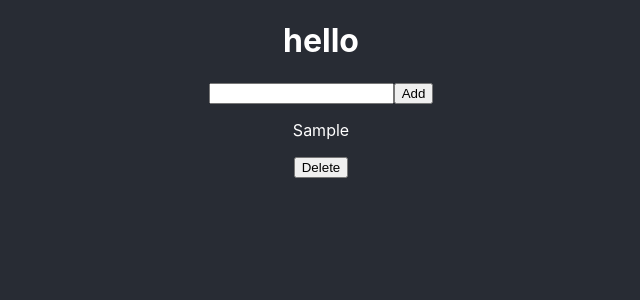
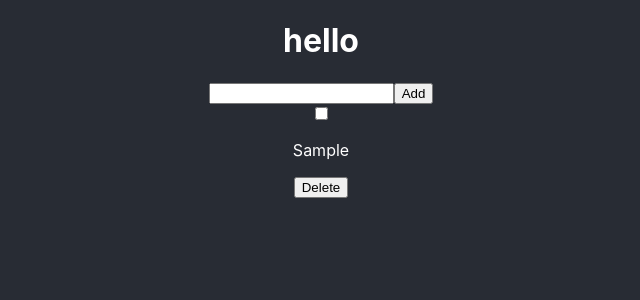
Before and after one commit to Noorieee/checklist, a React (Create React App) app: page / in a window 1280 px wide. Both pictures are taken after typing "Sample" into the empty fields and a click on the button "Add". Shown: the top 300 px of the page, without its empty margins (319-959 px from the left). Built offline with nearby package versions, Linux system fonts and the light colour scheme.

Commit message:
add a checkbox to the checklist item and css styles on change

```diff
--- a/src/App.css
+++ b/src/App.css
@@ -36,3 +36,7 @@
     transform: rotate(360deg);
   }
 }
+
+.checked {
+  text-decoration: line-through;
+}
--- a/src/components/Checklist/index.tsx
+++ b/src/components/Checklist/index.tsx
@@ -73,6 +73,12 @@ const Checklist = () => {
         }
     }
 
+    const checkedBox = (index: number, checked: boolean) => {
+        const newList = [...list]
+        newList[index].checked = checked
+        setList(newList)
+    }
+
     return (
         <div>
             <h1>hello</h1>
@@ -85,7 +91,8 @@ const Checklist = () => {
             <button onClick={() => {addItem()}}>Add</button>
             {list.map((item, index) => (
                 <div key={`${item.label}-${index}`}>
-                    <ChecklistItem label={item.label} checked={item.checked}/>
+                    <input type="checkbox" checked={item.checked} onChange={(event) => {checkedBox(index, event.target.checked)}}></input>
+                    <ChecklistItem label={item.label} checked={item.checked} className={item.checked ? 'checked' : ''}/>
                     <button onClick={() => {removeItem(index)}}>Delete</button>
                     {renderButtons(index)}
                 </div>
--- a/src/components/ChecklistItem/index.tsx
+++ b/src/components/ChecklistItem/index.tsx
@@ -3,11 +3,14 @@ import React from "react"
 export interface ChecklistItemProps {
     label: string
     checked: boolean
+    className?: string
 }
 
-const ChecklistItem = ({label, checked}:ChecklistItemProps) => {
+const ChecklistItem = ({label, checked, className}:ChecklistItemProps) => {
     return (
-        <p>{label}</p>
+        <p className={className}>
+            {label}
+        </p>
     )
 }
 
```
